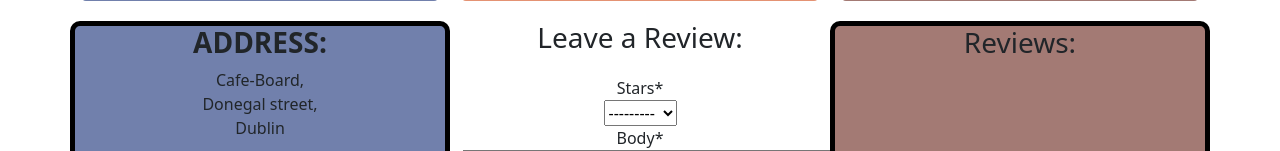
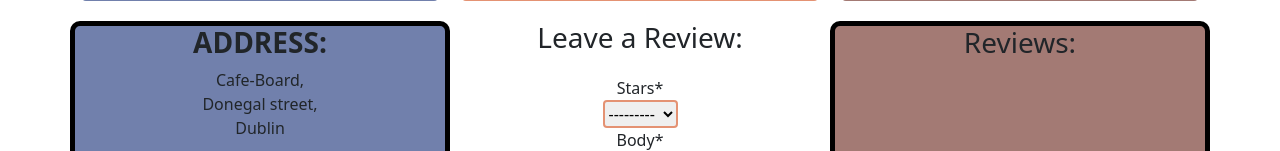
Before and after one commit to leoniemclaughlin7/cafe-board, a Django app: page / in a window 1280 px wide. Shown: the part 557-708 px from the top of the page. Run offline with Django 3.2, Linux system fonts and the light colour scheme; the visitor is signed in with stand-in values (Sample User, id 1); data that the repository does not hold is empty; some libraries are stand-ins or nearby versions.

Commit message:
Style review form on index.html

```diff
--- a/static/css/style.css
+++ b/static/css/style.css
@@ -193,6 +193,17 @@ https: //stackoverflow.com/questions/43226511/how-can-i-center-an-image-in-boots
     border-radius: 4px;
 }
 
+/* Review Form */
+#review-form {
+    margin-top: 1.3em;
+}
+
+#review-form textarea,
+select {
+    border: 2px solid #E49273;
+    border-radius: 4px;
+}
+
 /* datepicker */
 
 .highlighted-date a {
--- a/templates/index.html
+++ b/templates/index.html
@@ -61,7 +61,7 @@
         {% if user.is_authenticated %}
         <div class="col-sm-4 submit-review">
                 <h3>Leave a Review:</h3>
-                <form method="post" action="{% url 'review' %}" style="margin-top: 1.3em;">
+                <form method="post" action="{% url 'review' %}" id="review-form">
                     {{ review_form | crispy }} {% csrf_token %}
                     <button type="submit" class="btn btn-lg review-submit">Submit</button>
                 </form>
```
